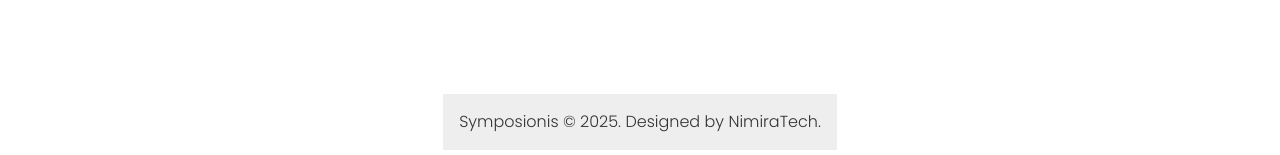
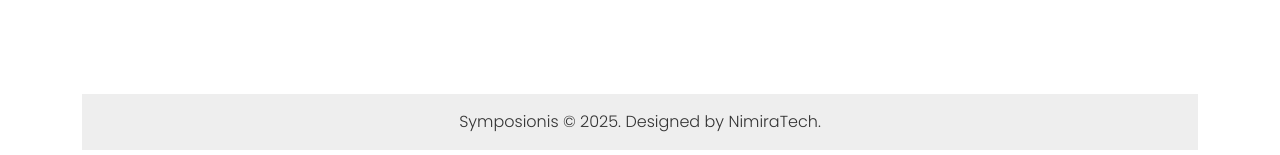
Before and after one commit to Nimira43/Symposionis, a Vue app: page / in a window 1280 px wide. Shown: the part 642-797 px from the top of the page. Built offline with nearby package versions, Linux system fonts and the light colour scheme; a web font is replaced by a local one.

Commit message:
Extra Footer styling.

```diff
--- a/src/components/layout/Footer.vue
+++ b/src/components/layout/Footer.vue
@@ -1,7 +1,9 @@
 <template>
-
-  <div class="footer text-center mx-auto mt-4 p-3 bg-grey-light-extra text-grey-dark">
-    Symposionis &copy; 2025. Designed by NimiraTech.
+  <div>
+    <div class="footer text-center mx-auto mt-4 p-3 bg-opacity-10 bg-grey-light-extra text-grey-dark">
+      Symposionis &copy; 2025. Designed by NimiraTech.
+    </div>
   </div>
 
+
 </template>
```
